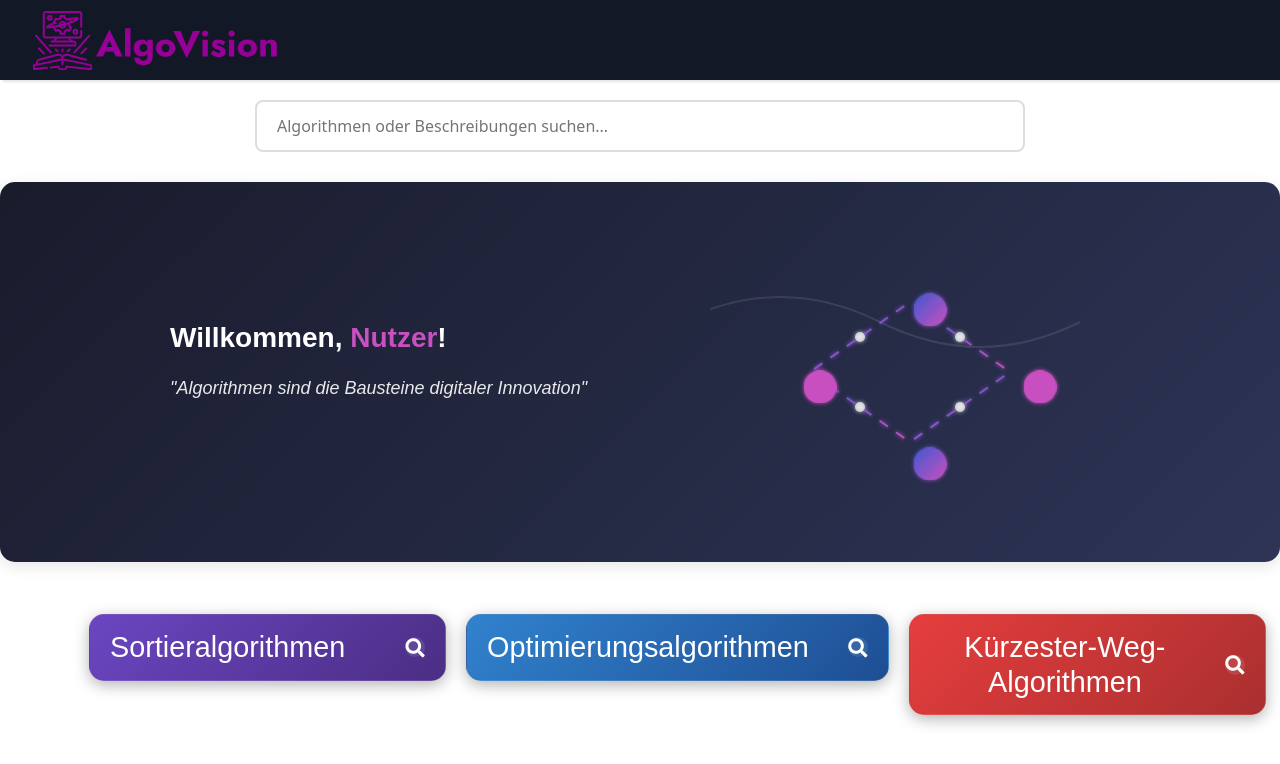
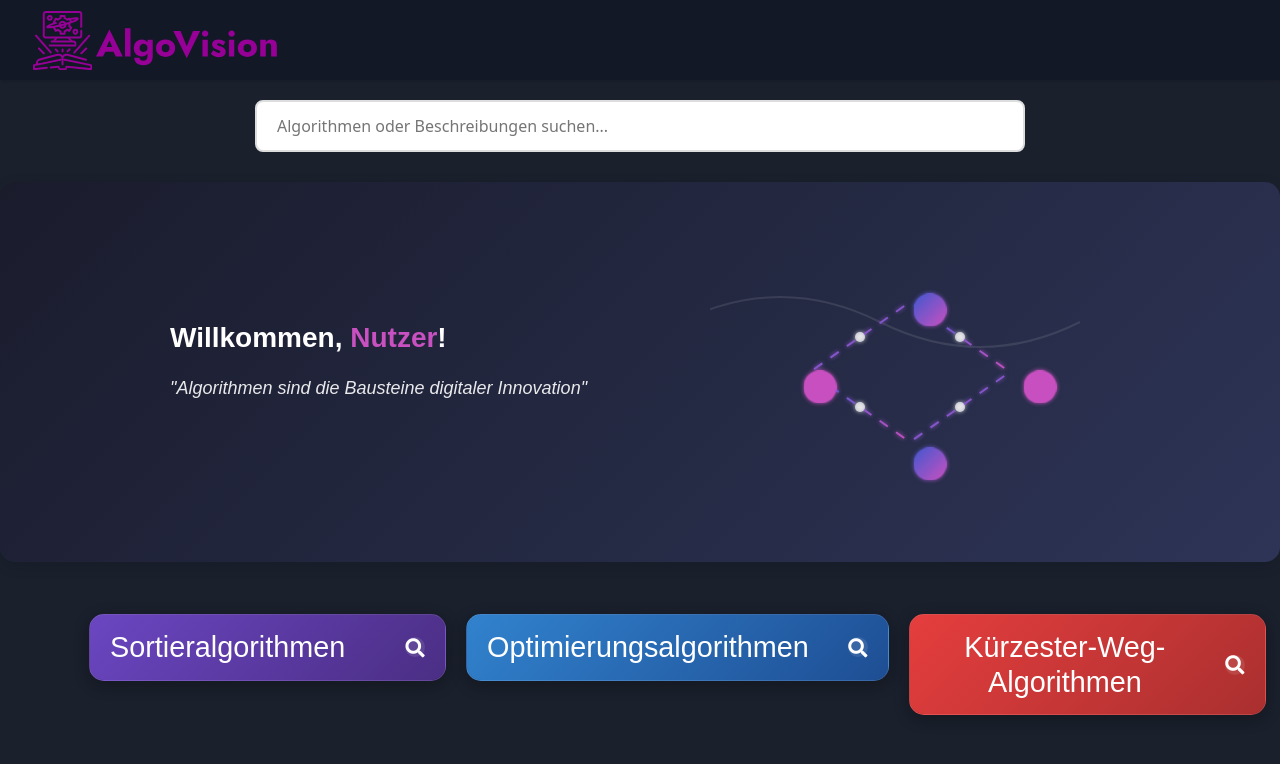
Before and after one commit to annika0205/SD, an Angular app in the folder FrontEnd/: page / in a window 1280 px wide. Shown: the top 764 px of the page. Built offline with nearby package versions, Linux system fonts and the light colour scheme.

Commit message:
background color

```diff
--- a/FrontEnd/src/styles.css
+++ b/FrontEnd/src/styles.css
@@ -193,7 +193,7 @@ body {
   display: flex;
   flex-direction: column;
   height: 100vh;
-  background-color: #1a202c;
+  background-color: #1a202c !important;
   color: #f7fafc;
 }
 
```
